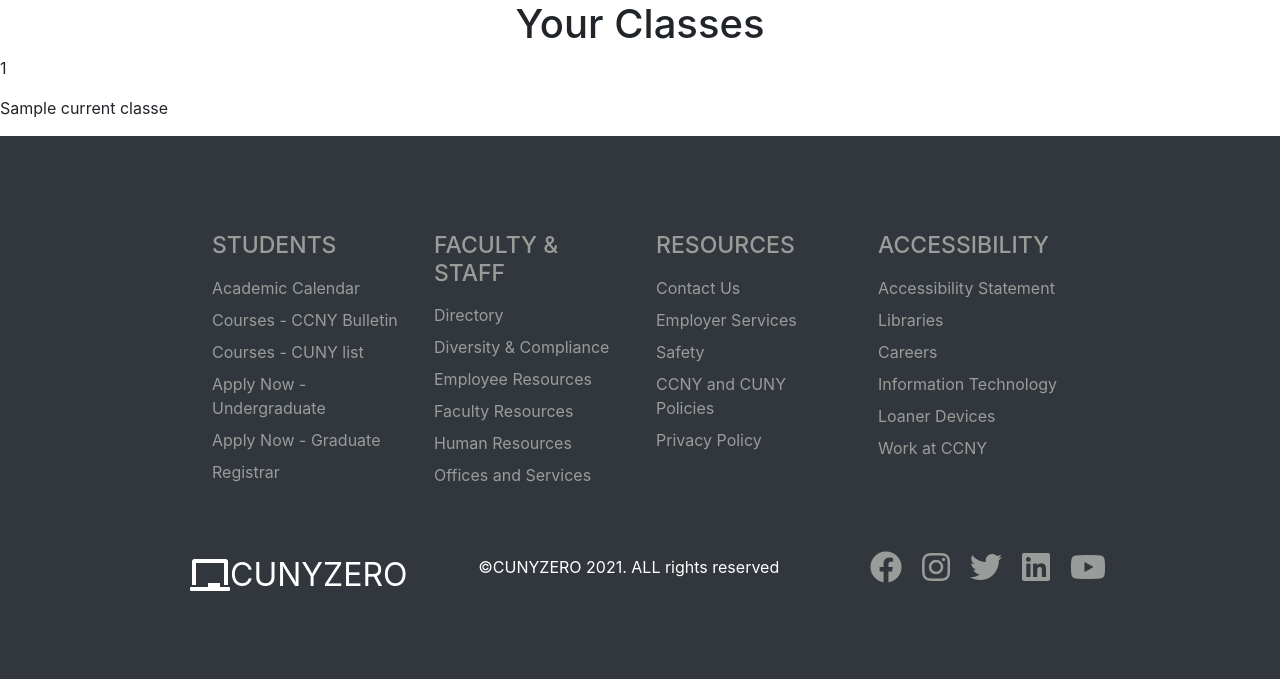
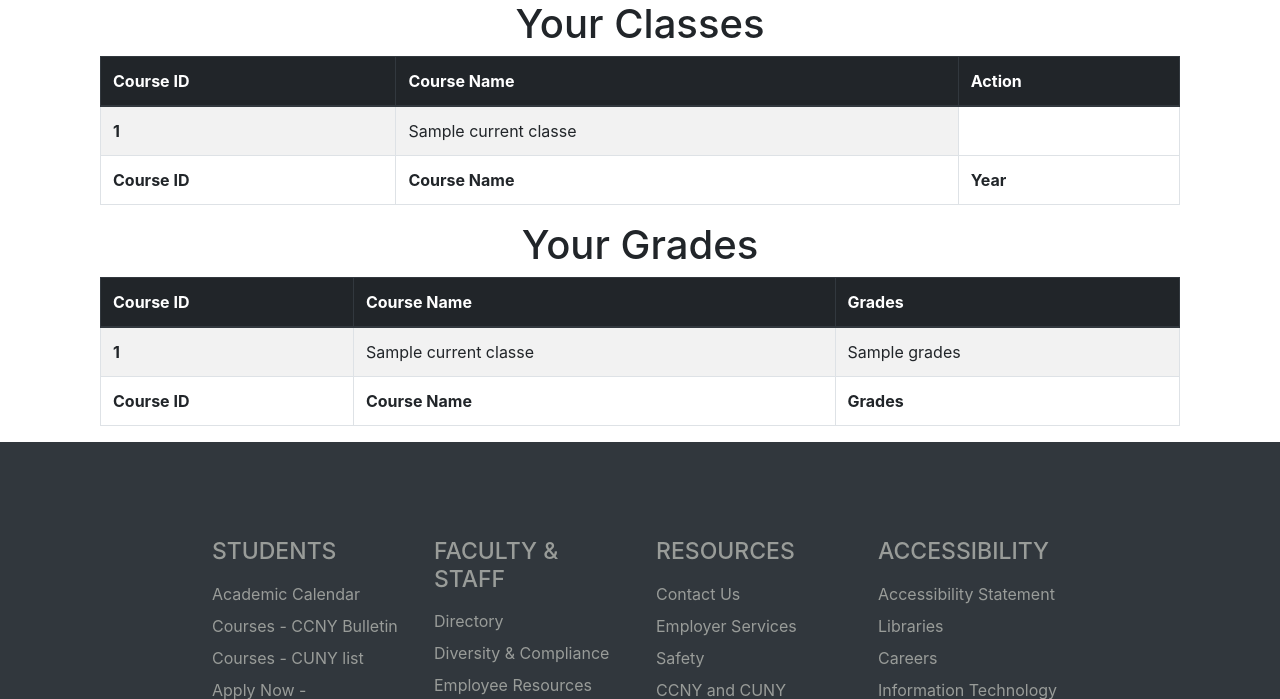
Before and after one commit to tryingtolearn11/322_project, a Flask app: template app/templates/instructor_classes.html in a window 1280 px wide. Shown: the part 56-755 px from the top of the page. Run offline with Flask 2, Linux system fonts and the light colour scheme; the template is opened without the code that fills it: most values are stand-ins (such as "Sample title", 1, 10 or a date in 2020); some libraries are stand-ins or nearby versions.

Commit message:
wip grade column

```diff
--- a/app/templates/instructor_classes.html
+++ b/app/templates/instructor_classes.html
@@ -1,25 +1,88 @@
 {% extends "base.html" %}
 {% block main_content %}
-<h1><center>Your Classes</center></h1>
-
-{% for k, v in current_classes.items() %}
-    <p>{{ v.courseID }}</p>
-    <p>{{ v.courseName }}</p>
-    {% if current_user.access == 1 %}
-        <button type="button" class="btn btn-default"><a
-                href="{{url_for('dropCurrentClass', courseID=v.courseID)}}">Drop Course</a></button>
-    {% endif %}
-{% endfor %}
-
-{% if current_user.access == 1 %}
-<h3> Dropped Courses : </h3>
-{% for k, v in current_user.droppedCourses.items() %}
-    <p>Grade : {{ v[0] }}</p>
-    <p>{{ v[1].courseID }}</p>
-    <p>{{ v[1].courseName}}</p>
-{% endfor %}
-
-{% endif %}
+<!DOCTYPE html>
+<html lang="en">
+<head>
+    <meta charset="UTF-8">
+    <meta http-equiv="X-UA-Compatible" content="IE=edge">
+    <meta name="viewport" content="width=device-width, initial-scale=1.0">
 
 
+</head>
+<body>
+    <div class="container">
+        <div class="col-lg-12">
+            <div class="table-responsive">
+                <h1><center>Your Classes</center></h1>
+            </div>
+            <table class="table table-striped table-bordered">
+                <thead class="thead-dark">
+                    <tr>
+                        <th>Course ID</th>
+                        <th>Course Name</th>
+                        <th>Action</th>
+                    </tr>
+                </thead>
+                <tbody>
+                    <tr>
+                        {% for k, v in current_classes.items() %}
+                            <th>{{ v.courseID }}</th>
+                            <td>{{ v.courseName }}</td>
+                            {% if current_user.access == 1 %}
+                                <td><button type="button" class="btn btn-default"><a
+                                        href="{{url_for('dropCurrentClass', courseID=v.courseID)}}">Drop Course</a></button></td>
+                            {% endif %}
+                    </tr>
+                    {% endfor %}
+                </tbody>
+                <tfoot>
+                    <tr>
+                        <th>Course ID</th>
+                        <th>Course Name</th>
+                        <th>Year</th>
+                    </tr>
+                </tfoot>
+            </table><div class="table-responsive">
+                <h1><center>Your Grades</center></h1>
+            </div>
+            <table class="table table-striped table-bordered">
+                <thead class="thead-dark">
+                    <tr>
+                        <th>Course ID</th>
+                        <th>Course Name</th>
+                        <th>Grades</th>
+                    </tr>
+                </thead>
+                <tbody>
+                    <tr>
+                        {% for k, v in current_classes.items() %}
+                            <th>{{ v.courseID }}</th>
+                            <td>{{ v.courseName }}</td>
+                            <td>{{ v.grades }}</td>
+                            <!-- TODO fix grade column  -->
+
+                    </tr>
+                    {% endfor %}
+                </tbody>
+
+                <tfoot>
+                    <tr>
+                        <th>Course ID</th>
+                        <th>Course Name</th>
+                        <th>Grades</th>
+                    </tr>
+                </tfoot>
+            </table>
+        </div>
+
+    </div>
+
+
+
+
+
+
+
+</body>
+</html>
 {% endblock %}
--- a/app/templates/student_page.html
+++ b/app/templates/student_page.html
@@ -18,7 +18,7 @@
             <div class="table-responsive">
                 <div class="h5 card-title text-default text-center">Student Name: {{ student.username }}</div>
 
-                <h5><a href="tutorial.html">Click for Tutorial</a></h5>
+                <h5><a href="{{ url_for('tutorial') }}"">Click for Tutorial</a></h5>
                 <!-- Has an error when clicking -->
 
 
```
